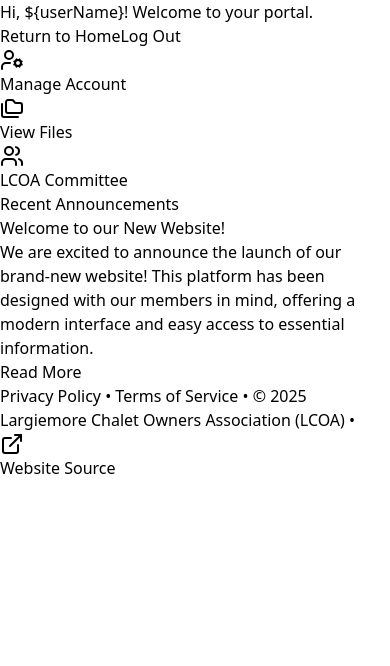
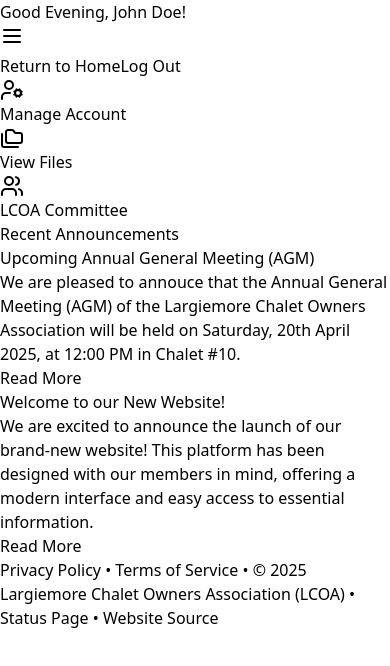
Before and after one commit to dan-08smith/lcoa-v2.0, a Next.js app: page /portal in a window 390 px wide. Shown: the top 666 px of the page. Built offline with nearby package versions, Linux system fonts and the light colour scheme.

Commit message:
Improve Mobile Formatting

```diff
--- /dev/null
+++ b/src/app/components/Greeting.tsx
@@ -0,0 +1,19 @@
+export default function Greeting({ name }: { name: string }) {
+    const currentHour = new Date().getHours();
+
+    const getGreeting = () => {
+      if (currentHour < 12) {
+        return "Good Morning";
+      } else if (currentHour < 18) {
+        return "Good Afternoon";
+      } else {
+        return "Good Evening";
+      }
+    };
+
+    return (
+      <span>
+        {getGreeting()}, {name || "Guest"}!
+      </span>
+    );
+  }
--- a/src/app/components/footer.tsx
+++ b/src/app/components/footer.tsx
@@ -1,10 +1,8 @@
-import { ExternalLink } from "lucide-react";
-
 export default function Footer() {
   return (
     <footer className="bg-gray-200 py-4">
       <div className="container mx-auto px-4 text-center">
-        <p className="text-sm text-gray-600">
+        <p className="text-sm text-black-600">
           <a href="/files/blank.pdf" target="_blank" rel="noopener noreferrer"
             className="text-blue-600 hover:underline"
           >Privacy Policy</a>
@@ -13,13 +11,15 @@ export default function Footer() {
             className="text-blue-600 hover:underline"
           >Terms of Service</a>
           {" "}•{" "}
-          &copy; 2025 Largiemore Chalet Owners Association (LCOA)
+          &copy; {new Date().getFullYear()} Largiemore Chalet Owners Association (LCOA)
           {" "}•{" "}
-          <a href="https://github.com/dan-08smith/lcoa-v2.0" target="_blank"
-            rel="noopener noreferrer" className="text-blue-600 hover:underline
-            flex-inline items-center inline-block"><ExternalLink className="w-4 h-4 mr-1
-            inline-block" />Website Source
-          </a>
+          <a href="https://lcoa.statuspage.io/" target="_blank" rel="noopener noreferrer"
+            className="text-blue-600 hover:underline"
+          >Status Page</a>
+          {" "}•{" "}
+          <a href="https://github.com/dan-08smith/lcoa-v2.0" target="_blank" rel="noopener noreferrer"
+            className="text-blue-600 hover:underline"
+          >Website Source</a>
         </p>
       </div>
     </footer>
--- a/src/app/components/portalnavbar.tsx
+++ b/src/app/components/portalnavbar.tsx
@@ -1,25 +1,54 @@
+"use client";
+import { useState } from "react";
+import { Menu, X } from "lucide-react";
 import Link from "next/link";
 
 interface PortalNavbarProps {
-  leftTitle: string;
+  leftTitle: React.ReactNode;
   returnHref: string;
   returnLabel: string;
 }
 
-export default function PortalNavbar({ leftTitle, returnHref, returnLabel }: PortalNavbarProps) {
+export default function PortalNavbar({
+  leftTitle,
+  returnHref,
+  returnLabel,
+}: PortalNavbarProps) {
+  const [menuOpen, setMenuOpen] = useState(false);
+
   return (
     <nav className="bg-blue-600 text-white px-4 py-3 shadow">
       <div className="container mx-auto px-4 py-1.5 flex justify-between items-center">
-        <h1 className="text-xl font-bold">{leftTitle}</h1>
+        {/* Left Title */}
+        <h1 className="text-xl font-bold truncate sm:whitespace-nowrap">{leftTitle}</h1>
 
-        <div className="flex space-x-4">
-          <Link href={returnHref}
-            className="px-4 py-2 hover:underline text-white font-semibold rounded"
-          >{returnLabel}</Link>
+        {/* Hamburger Menu for Mobile */}
+        <button
+          onClick={() => setMenuOpen(!menuOpen)}
+          className="sm:hidden focus:outline-none"
+        >
+          {menuOpen ? <X className="w-6 h-6" /> : <Menu className="w-6 h-6" />}
+        </button>
 
-          <Link href="/auth/logout"
-            className="px-4 py-2 hover:bg-red-600 text-white font-semibold rounded"
-          >Log Out</Link>
+        {/* Right Links */}
+        <div
+          className={`absolute sm:static top-16 left-0 w-full sm:w-auto bg-blue-600 z-50 sm:flex ${
+            menuOpen ? "flex flex-col items-center space-y-4 p-4 sm:space-y-0 sm:p-0" : "hidden"
+          }`}
+        >
+          <Link
+            href={returnHref}
+            className="px-4 py-2 text-white font-semibold rounded hover:underline"
+          >
+            {returnLabel}
+          </Link>
+
+          <Link
+            href="/auth/logout"
+            className="px-4 py-2 bg-red-600 hover:bg-red-700 text-white font-semibold rounded"
+          >
+            Log Out
+          </Link>
         </div>
       </div>
     </nav>
--- a/src/app/page.tsx
+++ b/src/app/page.tsx
@@ -13,10 +13,9 @@ export default function HomePage() {
       <section id="hero" className="relative h-screen">
         <div className="absolute inset-0 z-40 flex flex-col justify-center items-center
           text-center text-white bg-black/30" style={{ pointerEvents: "none" }}>
-          <h1 className="text-[90px] font-medium">Largiemore</h1>
-          <h4 className="text-[26px] font-semibold mt-3">Chalet Owners Association</h4>
+          <h1 className="text-5xl md:text-7xl font-medium">Largiemore</h1>
+          <h4 className="text-lg md:text-2xl font-semibold mt-3">Chalet Owners Association</h4>
         </div>
-
         <Carousel images={[
           {src: "/img/img-1.jpg", alt: "Slide 1"},
           {src: "/img/img-2.jpg", alt: "Slide 2"},
--- a/src/app/portal/announcement/page.tsx
+++ b/src/app/portal/announcement/13-02-2025/page.tsx
@@ -5,7 +5,7 @@ export default function AnnouncementPage() {
     <section className="py-16">
       <div className="container mx-auto px-4">
         <h1 className="text-3xl font-bold mb-4">Welcome to our New Website!</h1>
-        <p className="text-gray-500 text-sm mb-4">Posted on: 14-02-2025</p>
+        <p className="text-gray-500 text-sm mb-4">Posted on: 13-02-2025</p>
         <p className="text-gray-700 font-bold leading-relaxed mb-4">
           We are excited to announce the launch of our brand-new website! This platform
           has been designed with our members in mind, offering a modern interface and
--- a/src/app/portal/committee/page.tsx
+++ b/src/app/portal/committee/page.tsx
@@ -5,7 +5,7 @@ export default function CommitteePage() {
   return (
     <>
       <PortalNavbar
-        leftTitle="Your Largiemore COA Committee"
+        leftTitle="Your LCOA Committee"
         returnHref="/portal"
         returnLabel="Return to Portal"
       />
--- a/src/app/portal/files/page.tsx
+++ b/src/app/portal/files/page.tsx
@@ -6,7 +6,7 @@ export default function FilesPage() {
   return (
     <div className="min-h-screen flex flex-col bg-gray-100">
       <PortalNavbar
-        leftTitle="Your Private Files"
+        leftTitle="Your Files"
         returnHref="/portal/"
         returnLabel="Return to Portal"
       />
--- a/src/app/portal/page.tsx
+++ b/src/app/portal/page.tsx
@@ -2,13 +2,14 @@ import Footer from "../components/footer";
 import LinkCard from "../components/LinkCard";
 import { UserCog, Folders, Users } from "lucide-react";
 import PortalNavbar from "../components/portalnavbar";
+import Greeting from "../components/Greeting";
 
 export default function PortalPage() {
 
     return (
         <div className="min-h-screen flex flex-col bg-gray-100">
             <PortalNavbar
-                leftTitle={'Hi, ${userName}! Welcome to your portal.'}
+                leftTitle={<Greeting name='John Doe'/>}
                 returnHref="/"
                 returnLabel="Return to Home"
             />
@@ -38,13 +39,22 @@ export default function PortalPage() {
                     <h2 className="text-2xl font-bold mb-4">Recent Announcements</h2>
                     <div className="space-y-4">
                         <div className="p-4 bg-white shadow rounded">
+                            <h3 className="text-xl font-semibold">Upcoming Annual General Meeting (AGM)</h3>
+                            <p className="text-gray-600 mt-2">
+                                We are pleased to annouce that the Annual General Meeting (AGM) of the Largiemore
+                                Chalet Owners Association will be held on Saturday, 20th April 2025, at 12:00 PM
+                                in Chalet #10.
+                            </p>
+                            <a href="/portal/announcement/14-02-2025" className="text-blue-600 hover:underline mt-2 inline-block">Read More</a>
+                        </div>
+                        <div className="p-4 bg-white shadow rounded">
                             <h3 className="text-xl font-semibold">Welcome to our New Website!</h3>
                             <p className="text-gray-600 mt-2">
                                 We are excited to announce the launch of our brand-new website! This platform
                                 has been designed with our members in mind, offering a modern interface and
                                 easy access to essential information.
                             </p>
-                            <a href="/portal/announcement" className="text-blue-600 hover:underline mt-2 inline-block">Read More</a>
+                            <a href="/portal/announcement/13-02-2025" className="text-blue-600 hover:underline mt-2 inline-block">Read More</a>
                         </div>
                     </div>
                 </section>
```
Also changed, not shown: src/app/components/navbar.tsx (+66 -15 lines), src/app/portal/account/page.tsx (+14 -5 lines), src/app/portal/announcement/14-02-2025/page.tsx (added, +38 -0 lines).
